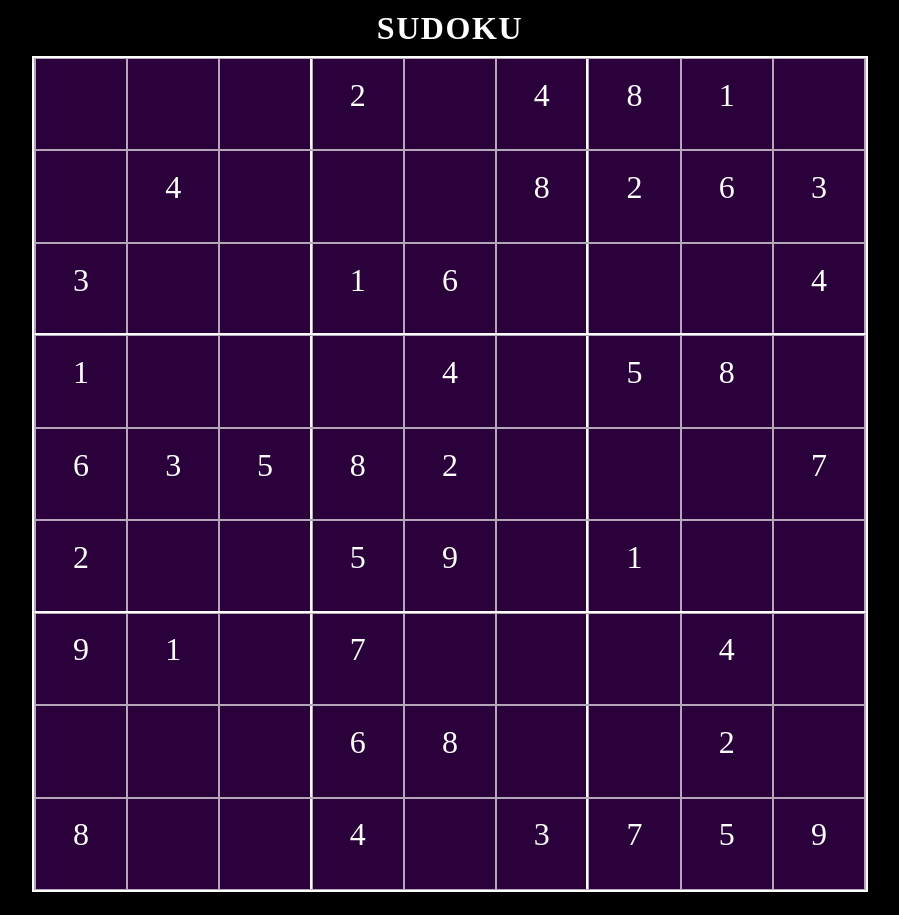
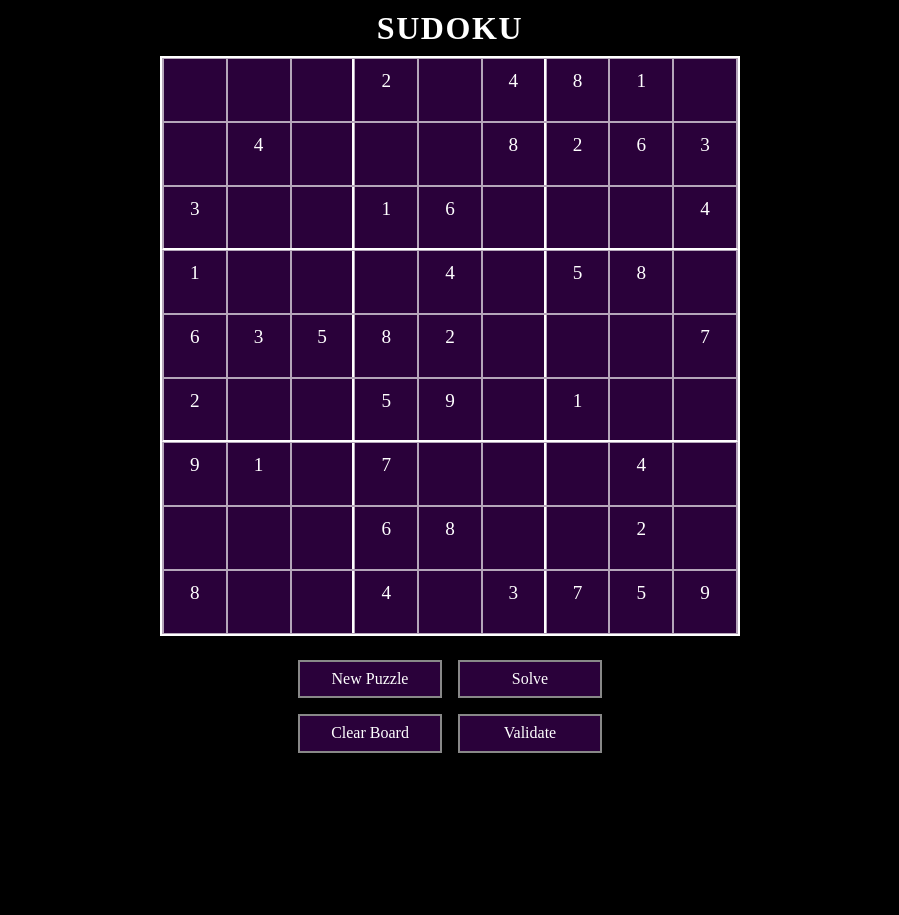
Before and after one commit to Egrodo/sudoku, a React (Create React App) app: page / in a window 1280 px wide. Shown: the top 915 px of the page, without its empty margins (190-1089 px from the left). After the commit the page ends 831 px from the top, so only its background shows below. Built offline with nearby package versions, Linux system fonts and the light colour scheme; a web font is replaced by a local one.

Commit message:
improved responsiveness

```diff
--- a/src/css/GameContainer.css
+++ b/src/css/GameContainer.css
@@ -10,28 +10,40 @@ div.GameContainer {
 }
 
 div.ui {
-  margin: .7em;
+  display: grid;
+  width: 20em;
+  grid-template-columns: 1fr 1fr;
+  grid-template-rows: 1fr 1fr 1fr;
+  grid-template-areas: "btn btn1" "btn2 btn3" "msg msg";
+  align-items: center;
+  margin: 1em auto;
 }
 
 div.ui button {
+  grid-area: btn;
   background-color: #2a013a;
   border: 2px solid #888888;
   color: white;
   cursor: pointer;
   padding: .5em;
   margin: .5em;
-  width: 8em;
   text-decoration: none;
   display: inline-block;
   font-size: 1em;
   transition-duration: .8s;
 }
 
+div.ui button:nth-of-type(2) { grid-area: btn1; }
+div.ui button:nth-of-type(3) { grid-area: btn2; }
+div.ui button:nth-of-type(4) { grid-area: btn3; }
+
+
 div.ui button:active {
   background-color: #4a0067;
 }
 
 h4.message {
+  grid-area: msg;
   color: green;
 }
 
@@ -39,46 +51,18 @@ h4.message.err {
   color: red;
 }
 
-@media only screen and (min-width: 400px) {
-  div.ui button {
-    width: 10em;
-  }
-}
-
-@media only screen and (min-width: 550px) {
-  div.ui button {
-    font-size: 1.1em;
-    width: 11em;
-  }
-}
-
 @media only screen and (min-width: 655px) {
   div.GameContainer {
     width: 65vw;
-  }
-  div.ui {
-    width: 70vw;
-    margin: 1em auto;
+    height: 65vw
   }
 }
 
 @media only screen and (min-width: 750px) {
   div.GameContainer {
-    width: 55vw;
-    height: 40vh;
+    width: 45vw;
+    height: 45vw;
     font-size: 1.2em;
-  }
-}
-
-@media only screen and (min-width: 1000px) {
-  div.GameContainer {
-    width: 65vw;
-    height: 65vw;
-    font-size: 2em;
-  }
-
-  div.ui {
-    width: 50vw;
   }
 }
 
@@ -86,10 +70,6 @@ h4.message.err {
   div.GameContainer {
     width: 45vw;
     height: 45vw;
-  }
-
-  div.ui button {
-    width: 15em;
   }
 }
 
@@ -107,7 +87,4 @@ h4.message.err {
     width: 20em;
     font-size: 1.1em;
   }
-  div.ui button {
-    width: 17em;
-  }
 }
```
